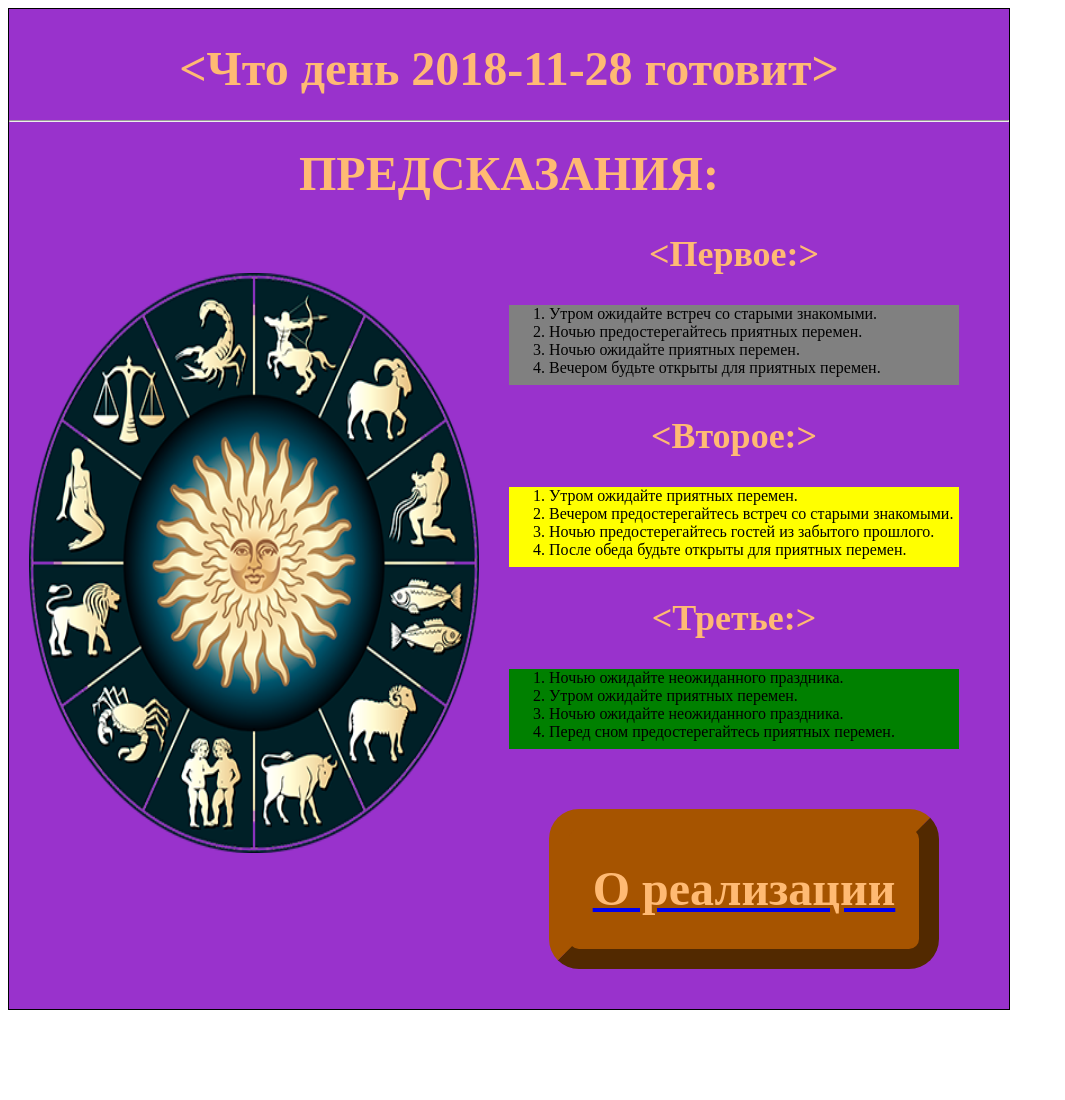
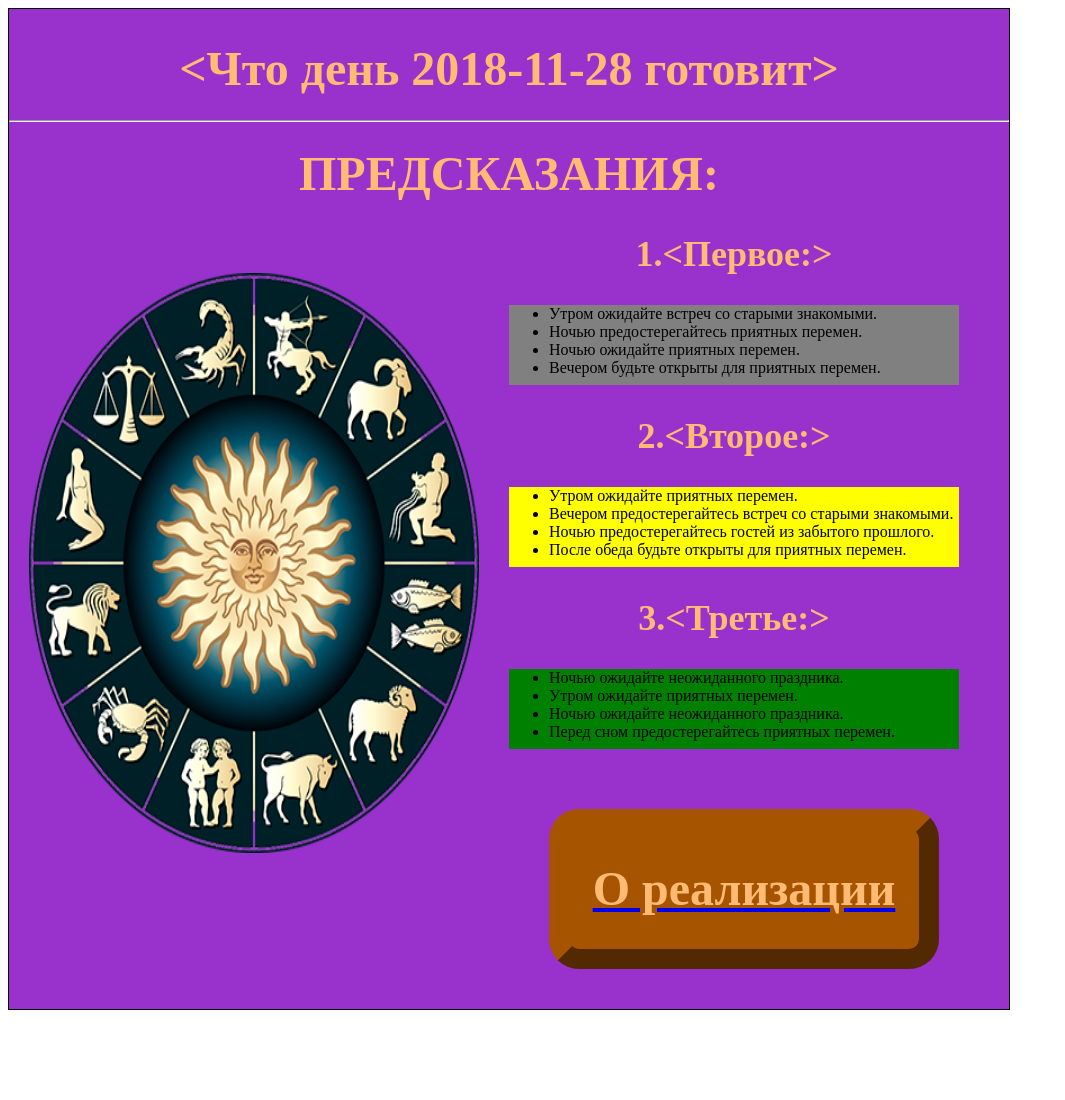
Before and after one commit to ovr1/pyweb-m3-hw, a plain HTML site: page index.html in a window 1280 px wide. Shown: the top 1100 px of the page, without its empty margins (0-1065 px from the left). Drawn offline with Linux system fonts and the light colour scheme.

Commit message:
Update index.html

```diff
--- a/index.html
+++ b/index.html
@@ -99,35 +99,36 @@ div#nav2
 			<div id="kalendar"><img src="kalendar.png" width="100%" height="100%"></div>
 				<div id="content">
 					<div id="first">
-						<h2><Первое:></h2>
+						<h2>1.<Первое:></h2>
 						<div id="pred1">
-						<ol>
+						<ul>
 							<li>Утром ожидайте встреч со старыми знакомыми.</li>
 							<li>Ночью предостерегайтесь приятных перемен.</li>
 							<li>Ночью ожидайте приятных перемен.</li>
 							<li>Вечером будьте открыты для приятных перемен.</li>
-						</ol>
+						</ul>
 						</div>
 					</div>
 					<div id="second">
-						<h2><Второе:></h2>
+						<h2>2.<Второе:></h2>
 						<div id="pred2">
-						<ol>
+						<ul>
 							<li>Утром ожидайте приятных перемен.</li>
 							<li>Вечером предостерегайтесь встреч со старыми знакомыми.</li>
 							<li>Ночью предостерегайтесь гостей из забытого прошлого.</li>
 							<li>После обеда будьте открыты для приятных перемен.</li>
-						</ol>
+						</ul>
 						</div>
 					</div>
 					<div id="third">
-						<h2><Третье:></h2>
+						<h2>3.<Третье:></h2>
 						<div id="pred3">
-						<ol>
+						<ul>
 							<li>Ночью ожидайте неожиданного праздника.</li>
 							<li>Утром ожидайте приятных перемен.</li>
 							<li>Ночью ожидайте неожиданного праздника.</li>
 							<li>Перед сном предостерегайтесь приятных перемен.</li>
+						</ul>
 						</div>
 					</div>
 				</div>
```
